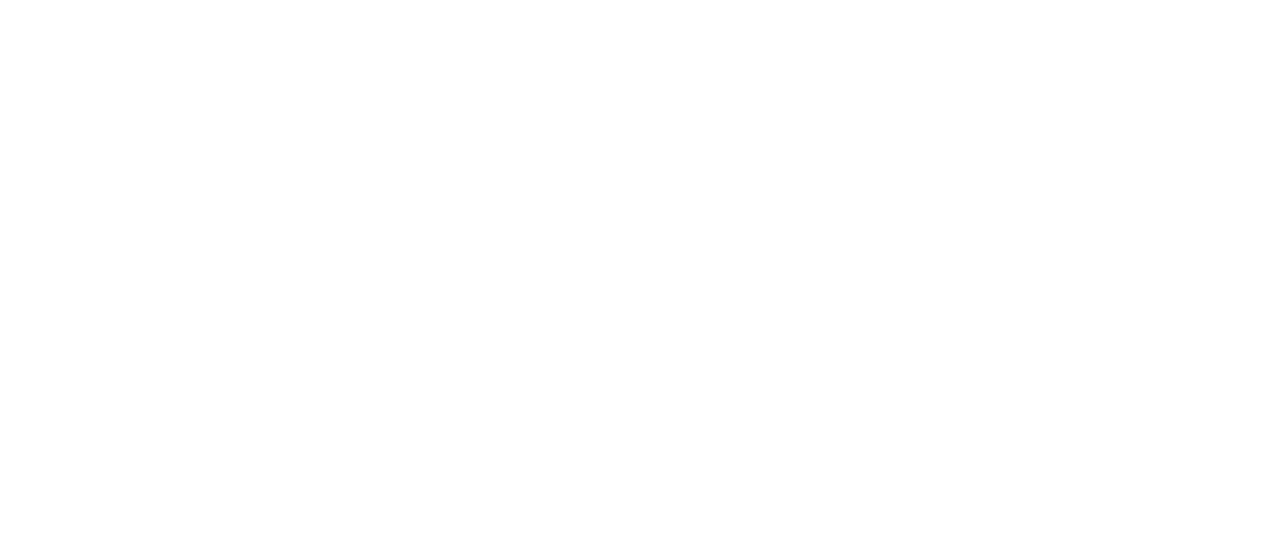
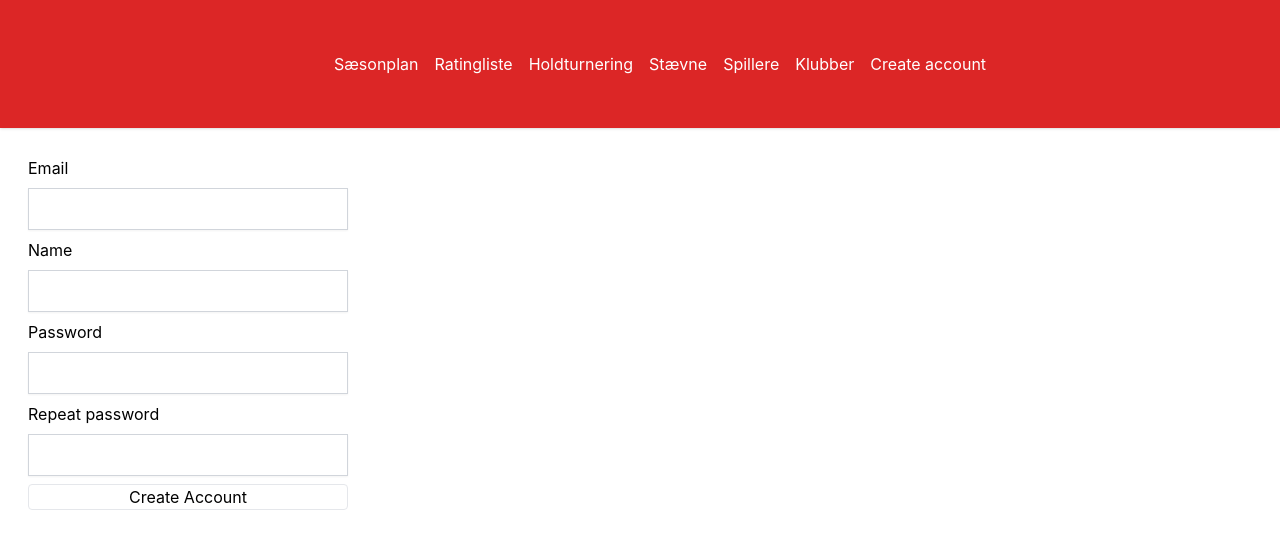
Before and after one commit to GodSpiller/bordtennis, a React (Create React App) app in the folder frontend/: page /create_account in a window 1280 px wide. Before the commit this address had no page. Shown: the top 548 px of the page. Built offline with nearby package versions, Linux system fonts and the light colour scheme.

Commit message:
Added input fields for account creation
Next step is validating the inputs

```diff
--- a/frontend/src/App.tsx
+++ b/frontend/src/App.tsx
@@ -8,6 +8,7 @@
 import { ConventionPage } from "./pages/ConventionPage";
 import { PlayerPage } from "./pages/PlayerPage";
 import { ClubPage } from "./pages/ClubPage";
+import { CreateAccountPage } from "./pages/CreateAccountPage";
 
 function App() {
   return (
@@ -20,6 +21,7 @@
           <Route path="/stævne" element={<ConventionPage />} />
           <Route path="/spillere" element={<PlayerPage />} />
           <Route path="/klubber" element={<ClubPage />} />
+          <Route path="/create_account" element={<CreateAccountPage />} />
         </Route>
       </Routes>
     </div>
--- a/frontend/src/components/Layout.tsx
+++ b/frontend/src/components/Layout.tsx
@@ -9,6 +9,7 @@
   { path: "/stævne", title: "Stævne" },
   { path: "/spillere", title: "Spillere" },
   { path: "/klubber", title: "Klubber" },
+  { path: "/create_account", title: "Create account" },
 ];
 
 export function Layout() {
--- /dev/null
+++ b/frontend/src/components/login/CreateAccount.tsx
@@ -0,0 +1,103 @@
+import { useState } from "react";
+
+const inputcss =
+  "appearance-none border border-gray-300 py-2 px-4 my-2 bg-white text-gray-700 placeholder-gray-400 shadow-sm text-base focus:outline-none focus:ring-2 focus:ring-purple-600 focus:border-transparent";
+
+export type CreateAccountForm = {
+  email: string;
+  password: string;
+  secondPassword: string;
+  name: string;
+};
+
+type Props = {
+  validate: (accountInfo: CreateAccountForm) => void;
+};
+
+export function CreateAccount({ validate }: Props) {
+  const [formState, setFormState] = useState<CreateAccountForm>({
+    email: "",
+    password: "",
+    secondPassword: "",
+    name: "",
+  });
+
+  return (
+    <div className="flex flex-col w-80">
+      <form className="flex flex-col">
+        <label htmlFor="email">Email</label>
+        <input
+          className={inputcss}
+          id="email"
+          name="email"
+          type="email"
+          value={formState.email}
+          onChange={(e) =>
+            setFormState({
+              ...formState,
+              email: e.target.value,
+            })
+          }
+        ></input>
+      </form>
+      <div className="flex flex-col">
+        <label htmlFor="name">Name</label>
+        <input
+          className={inputcss}
+          id="name"
+          name="name"
+          type="text"
+          value={formState.name}
+          onChange={(e) =>
+            setFormState({
+              ...formState,
+              name: e.target.value,
+            })
+          }
+        ></input>
+      </div>
+      <div className="flex flex-col">
+        <label>Password</label>
+        <input
+          className={inputcss}
+          id="password1"
+          name="password1"
+          type="password"
+          required={true}
+          minLength={8}
+          value={formState.password}
+          onChange={(e) =>
+            setFormState({
+              ...formState,
+              password: e.target.value,
+            })
+          }
+        ></input>
+      </div>
+      <div className="flex flex-col">
+        <label>Repeat password</label>
+        <input
+          className={inputcss}
+          id="password2"
+          name="password2"
+          type="password"
+          required={true}
+          minLength={8}
+          value={formState.secondPassword}
+          onChange={(e) =>
+            setFormState({
+              ...formState,
+              secondPassword: e.target.value,
+            })
+          }
+        ></input>
+      </div>
+      <button
+        className="border border-grey hover:border-black rounded px-1"
+        onClick={() => validate(formState)}
+      >
+        Create Account
+      </button>
+    </div>
+  );
+}
--- /dev/null
+++ b/frontend/src/pages/CreateAccountPage.tsx
@@ -0,0 +1,24 @@
+import { useState } from "react";
+import { useNavigate } from "react-router-dom";
+import {
+  CreateAccount,
+  CreateAccountForm,
+} from "../components/login/CreateAccount";
+
+const inputcss =
+  "appearance-none border border-gray-300 py-2 px-4 my-2 bg-white text-gray-700 placeholder-gray-400 shadow-sm text-base focus:outline-none focus:ring-2 focus:ring-purple-600 focus:border-transparent";
+
+export function CreateAccountPage() {
+  const navigate = useNavigate();
+
+  const validateAccount = (accountInfo: CreateAccountForm) => {
+    console.log("validate:");
+    console.log({ accountInfo });
+  };
+
+  return (
+    <div>
+      <CreateAccount validate={validateAccount} />
+    </div>
+  );
+}
```
Also changed, not shown: frontend/src/components/login/Login.tsx (added).
